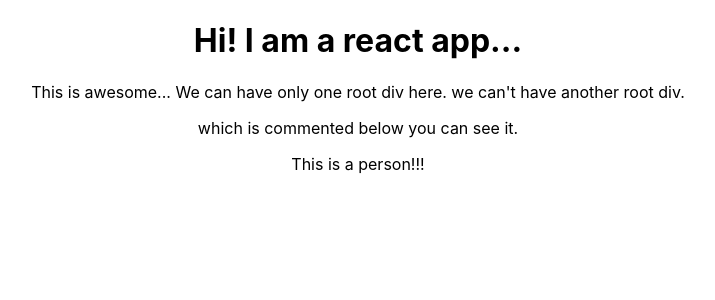
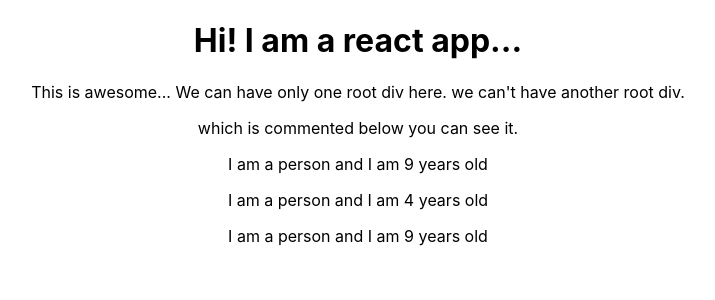
Before and after one commit to sentraja/my-app, a React (Create React App) app: page / in a window 1280 px wide. Shown: the top 300 px of the page, without its empty margins (282-997 px from the left). Built offline with nearby package versions, Linux system fonts and the light colour scheme.

Commit message:
Added a reference file,  Make the dynamic content in component via curly brace operator

```diff
--- a/src/App.js
+++ b/src/App.js
@@ -12,6 +12,8 @@
 
 
         <Person1 />
+        <Person1 />
+        <Person1 />
         {/* The first character should be in capital to make difference from the reserved HTML keyword like div - Div and so on. */}
 
       </div>
--- a/src/Person/Person.js
+++ b/src/Person/Person.js
@@ -3,7 +3,7 @@
 // created a fucntional component with JSX elemnts and hence we import the react as line no: 1
 // Here we didn't import component in first line, since we didnt use the class that extends the component
 const persons = () => {
-return  <p>This is a person!!!</p>
+return  <p> I am a person and I am {Math.floor(Math.random()* 30)} years old</p>
 };
 
 export default persons
```
Also changed, not shown: src/Referrence/Reference.html (added, +16 -0 lines).
